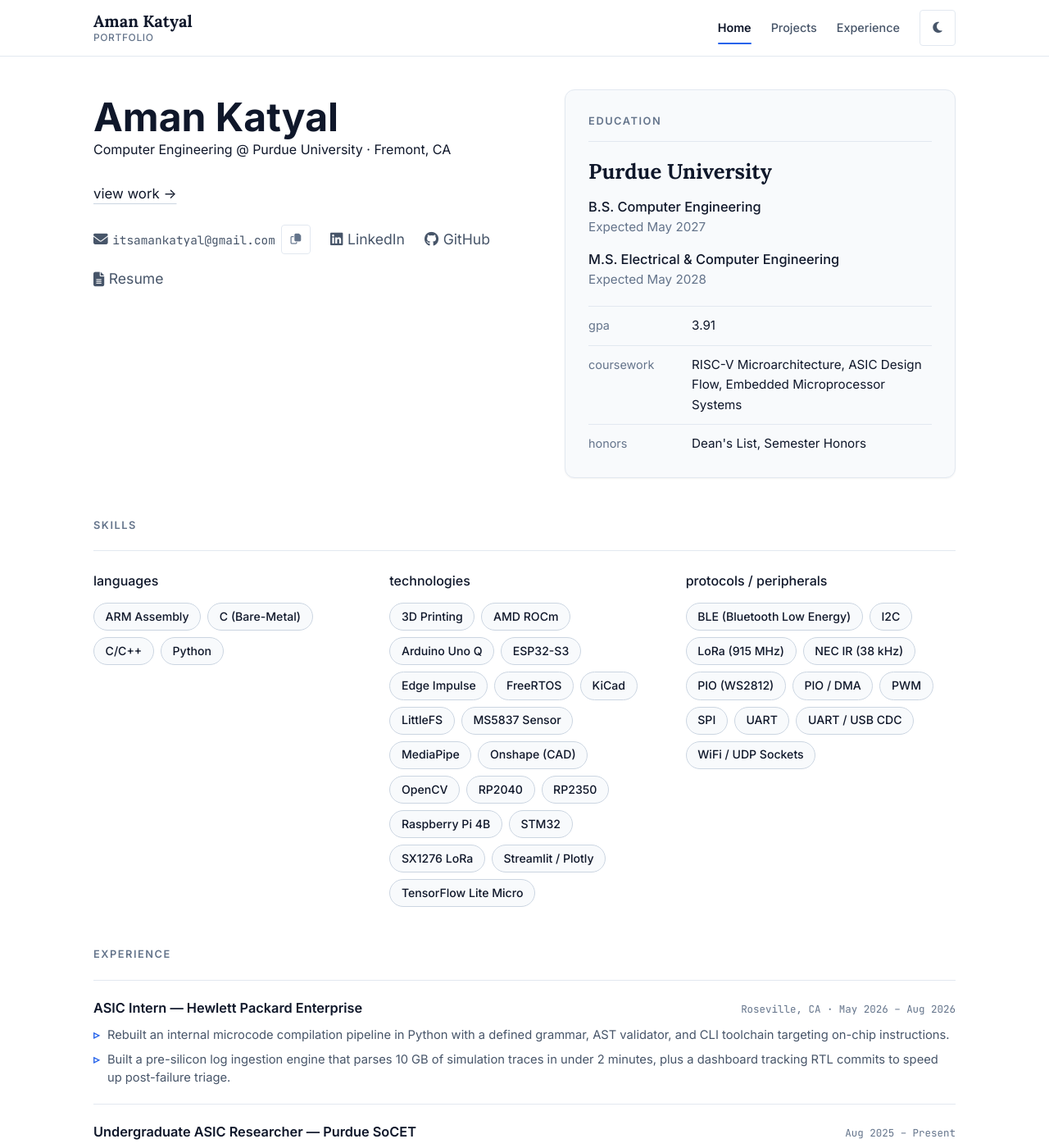
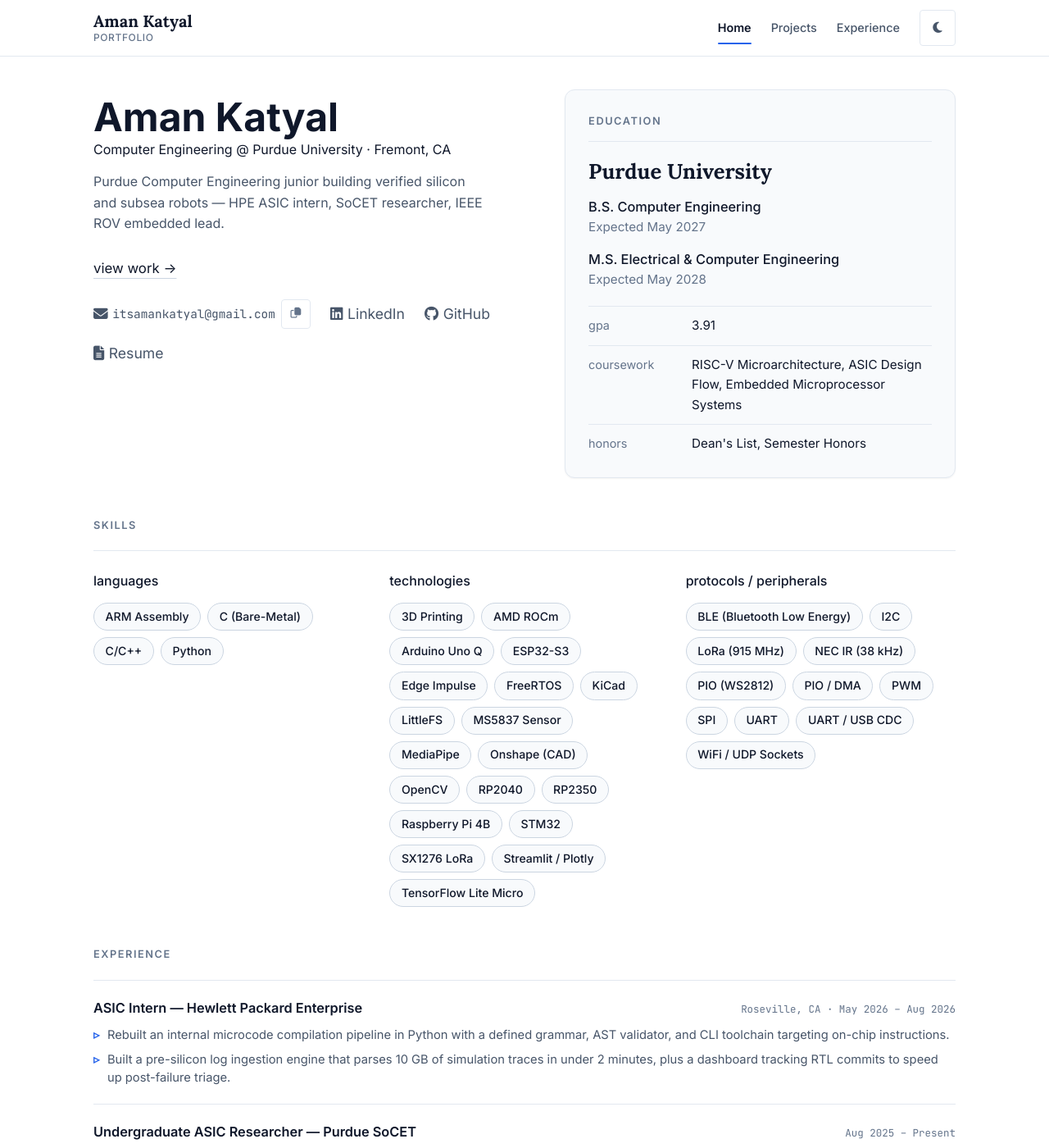
Before and after one commit to aman-katyal/aman-katyal.github.io, a Jekyll site: the page built from index.md, in a window 1280 px wide and 1400 px high. Shown: the whole window at 82% size. Built offline with Jekyll 4.4.1, drawn with Linux system fonts in a browser that asks for light colours; some of the changed text lies outside the part shown.

Commit message:
trust+speed+proof: linkedin fix, favicon/schema/about, image diet, outcome summaries

```diff
--- a/_config.yml
+++ b/_config.yml
@@ -3,7 +3,7 @@ title: Aman Katyal | Portfolio
 author: Aman Katyal
 email: itsamankatyal@gmail.com
 gpa: 3.91
-linkedin: https://linkedin.com/in/aman-katyal
+linkedin: https://linkedin.com/in/its-aman-katyal
 github: https://github.com/itsamankatyal
 resume: /assets/Aman_Katyal_Resume.pdf
 # Source doc for the hosted resume PDF (re-export on update):
--- a/_layouts/default.html
+++ b/_layouts/default.html
@@ -25,6 +25,12 @@
 
   <!-- Stylesheet -->
   <link rel="stylesheet" href="{{ '/assets/css/style.css' | relative_url }}">
+  <link rel="icon" type="image/svg+xml" href="{{ '/assets/favicon.svg' | relative_url }}">
+
+  <!-- Structured data: Person -->
+  <script type="application/ld+json">
+  {"@context":"https://schema.org","@type":"Person","name":"{{ site.author }}","url":"{{ '/' | absolute_url }}","jobTitle":"Computer Engineering Student","affiliation":{"@type":"CollegeOrUniversity","name":"Purdue University"},"sameAs":["{{ site.linkedin }}","{{ site.github }}"]}
+  </script>
 
   <!-- FontAwesome for Icons -->
   <link rel="stylesheet" href="https://cdnjs.cloudflare.com/ajax/libs/font-awesome/6.4.0/css/all.min.css">
--- a/assets/css/style.scss
+++ b/assets/css/style.scss
@@ -279,6 +279,14 @@ body {
 .hero-tagline {
   text-align: left;
   margin-bottom: 0;
+}
+
+.hero-about {
+  margin-top: 0.85rem;
+  font-size: 1rem;
+  color: var(--text-secondary);
+  line-height: 1.6;
+  max-width: 48ch;
 }
 
 .hero-ctas {
--- a/index.md
+++ b/index.md
@@ -8,6 +8,7 @@ title: Aman Katyal | Portfolio
   <div class="hero-left">
     <h1 class="profile-name hero-name">Aman Katyal</h1>
     <p class="profile-tagline hero-tagline">Computer Engineering @ Purdue University · Fremont, CA</p>
+    <p class="hero-about">Purdue Computer Engineering junior building verified silicon and subsea robots — HPE ASIC intern, SoCET researcher, IEEE ROV embedded lead.</p>
 
     <div class="hero-ctas">
       <a href="#projects" class="hero-cta">view work →</a>
```
Also changed, not shown: _data/projects.yml (+8 -8 lines), rov-buoyancy-float.md (+1 -1 lines), tests/e2e-project-viewer.test.js (+4 -3 lines), assets/favicon.svg (added), assets/images/rov_buoyancy_pcb.jpg (added), assets/images/wand_pcb_1.jpg, 3 other files.
